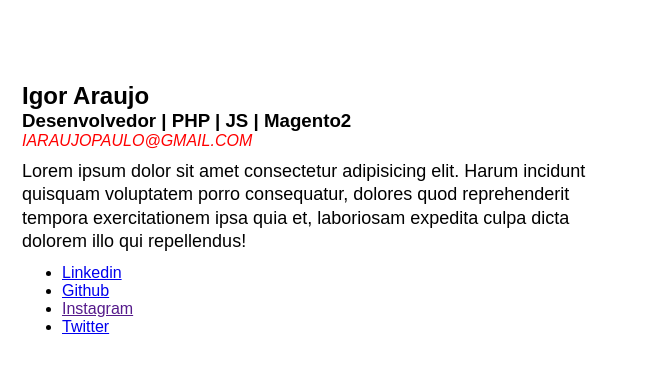
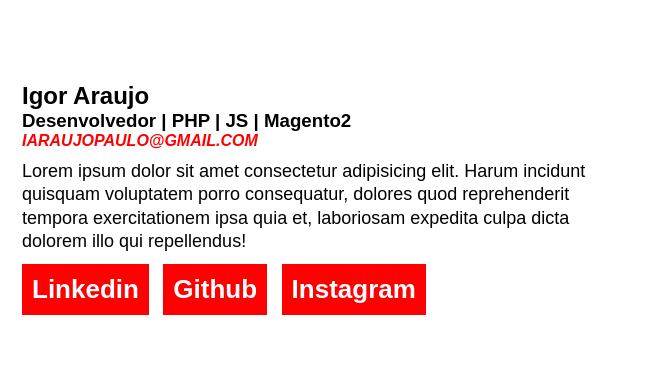
Before and after one commit to iaraujopaulo/iaraujopaulo.github.io, a plain HTML site: page index.html in a window 1280 px wide. Shown: the top 386 px of the page, 278-926 px from the left. Drawn offline with Linux system fonts and the light colour scheme.

Commit message:
Estilizando links

```diff
--- a/index.html
+++ b/index.html
@@ -21,7 +21,7 @@
             <h1>Igor Araujo</h1>
             <h3>Desenvolvedor | PHP | JS | Magento2</h3>
                 <address>
-                    <a class="email-link" href="mailto:iaraujopaulo@gmail.com">iaraujopaulo@gmail.com</a>
+                    <a class="email-link" href="mailto:iaraujopaulo@gmail.com"><strong>iaraujopaulo@gmail.com</strong></a>
                 </address>
                 <p class="section-description">
                     Lorem ipsum dolor sit amet consectetur adipisicing elit.
@@ -29,7 +29,7 @@
                     dolores quod reprehenderit tempora exercitationem ipsa quia et,
                     laboriosam expedita culpa dicta dolorem illo qui repellendus!
                 </p>
-                <ul>
+                <ul class="social-links">
                   <li>
                       <a href="https://br.linkedin.com/in/igor-araujo-paulo-a41b81146?trk=people-guest_people_search-card">Linkedin</a>
                   </li>
@@ -39,10 +39,7 @@
                   <li>
                       <a href="">Instagram</a>
                   </li>
-                  <li>
-                    <a href="https://twitter.com/igoraraujopaulo/status/1736686820132282701">Twitter</a>
-                </li>
-              </ul>
+                </ul>
           </section>
           <section id="skills">
             <h2>Habilidades</h2>
--- a/style.css
+++ b/style.css
@@ -11,6 +11,10 @@ html, body, aside, main, section {
 html{
     scroll-behavior: smooth;
     }
+
+ul:not(.menu-list) {
+    padding: 0;
+}
 
 /* SECTIONS */
 section{
@@ -71,3 +75,22 @@ section{
     color:red;
     text-decoration: none;
 }
+
+.social-links{
+    list-style: none;
+    }
+
+    .social-links li{
+    display: inline-block;
+    background-color: red;
+    margin-right: 10px;
+        }
+
+.social-links li a{
+    padding: 10px;
+    color:#fff;
+    font-weight: bold;
+    font-size: 26px;
+    display: inline-block;
+    text-decoration: none;
+}
```
